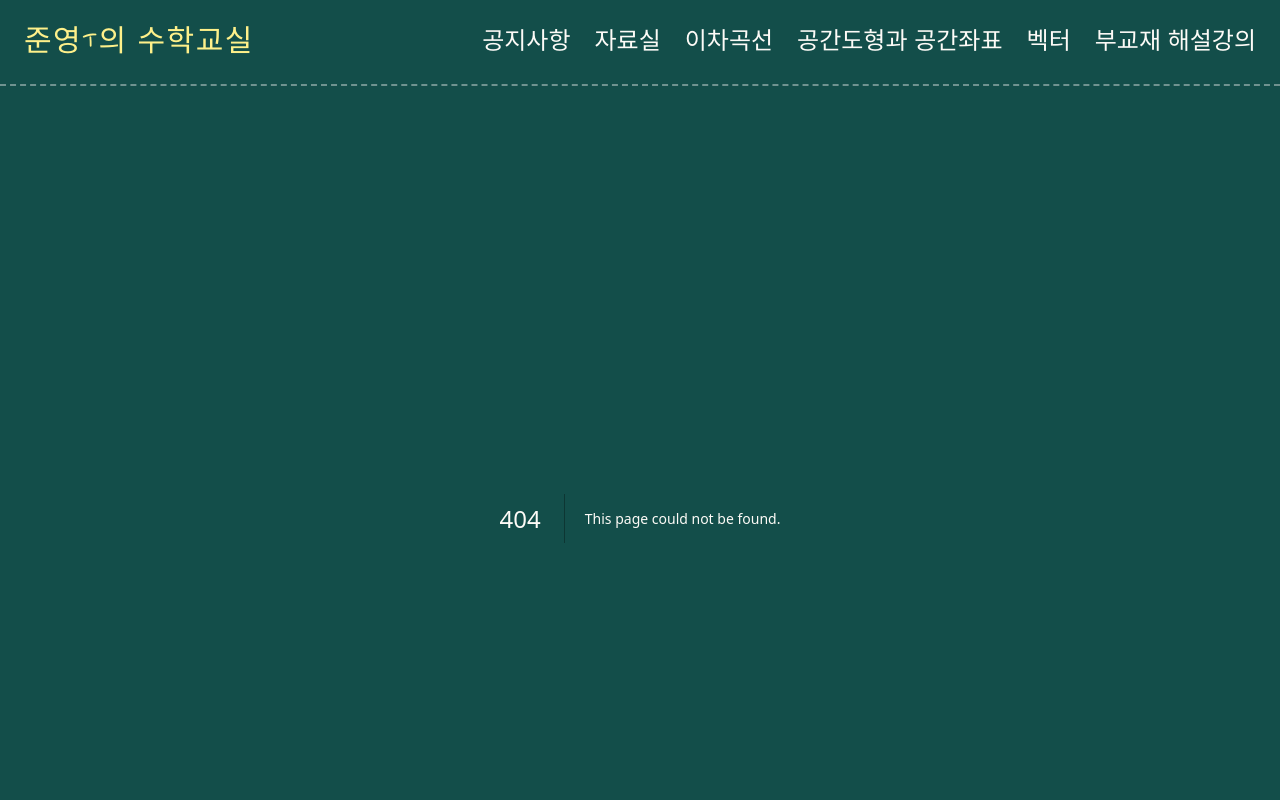
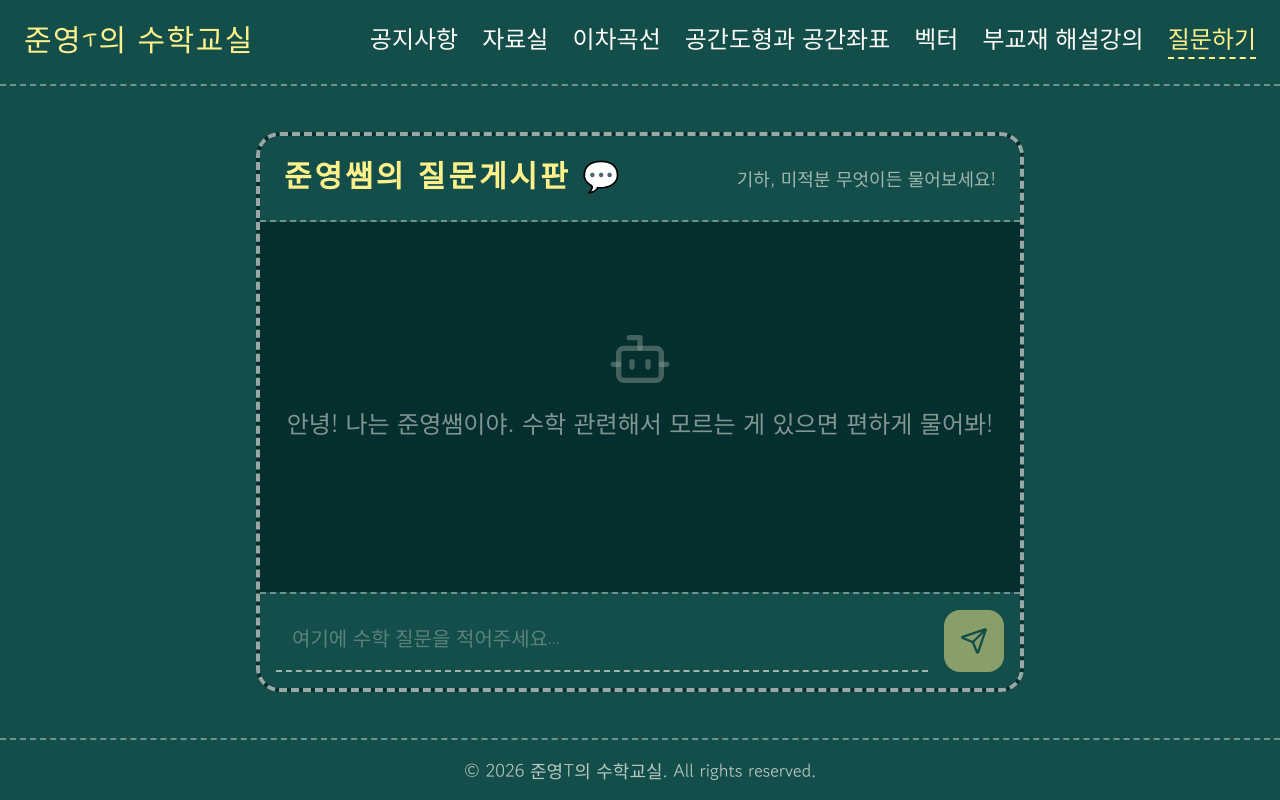
Before and after one commit to wnsdud131700-source/gumstar, a Next.js app: page /chatbot in a window 1280 px wide. Before the commit this address had no page. Shown: the top 800 px of the page. Built offline with nearby package versions, Linux system fonts and the light colour scheme.

Commit message:
feat: add AI math chatbot with streaming UI and Supabase logging

```diff
--- /dev/null
+++ b/app/api/chat/route.ts
@@ -0,0 +1,31 @@
+import { openai } from '@ai-sdk/openai';
+import { streamText } from 'ai';
+import { supabase } from '@/utils/supabase/client';
+
+export const maxDuration = 30;
+
+export async function POST(req: Request) {
+  const { messages } = await req.json();
+
+  // 최신 사용자 메시지 저장
+  const lastMessage = messages[messages.length - 1];
+  if (lastMessage && lastMessage.role === 'user') {
+    await supabase.from('chat_logs').insert([
+      { role: 'user', content: lastMessage.content }
+    ]);
+  }
+
+  const result = await streamText({
+    model: openai('gpt-4o-mini'),
+    system: "너는 '준영쌤의 수학교실'에서 학생들의 수학 질문을 받아주는 친절한 수학 선생님 '준영쌤'이야. 반말과 존댓말을 적절히 섞어 쓰며, 특히 '기하'와 '미적분'에 대해 알기 쉽게 설명해 줘. 칠판에 판서하듯 단계별로 논리적으로 설명해 줘.",
+    messages,
+    onFinish: async (event) => {
+      // AI의 답변이 모두 완료된 후 DB에 저장
+      await supabase.from('chat_logs').insert([
+        { role: 'assistant', content: event.text }
+      ]);
+    }
+  });
+
+  return result.toDataStreamResponse();
+}
--- /dev/null
+++ b/app/chatbot/page.tsx
@@ -0,0 +1,86 @@
+"use client";
+
+import { useChat } from "ai/react";
+import { Send, User, Bot } from "lucide-react";
+import { useEffect, useRef } from "react";
+
+export default function ChatbotPage() {
+  const { messages, input, handleInputChange, handleSubmit, isLoading } = useChat();
+  const messagesEndRef = useRef<HTMLDivElement>(null);
+
+  // 자동 스크롤
+  useEffect(() => {
+    messagesEndRef.current?.scrollIntoView({ behavior: "smooth" });
+  }, [messages]);
+
+  return (
+    <div className="w-full max-w-3xl flex flex-col h-[70vh] border-4 border-dashed border-[#fdfbf7]/60 rounded-3xl relative overflow-hidden bg-teal-950">
+      <div className="p-6 border-b-2 border-dashed border-chalk/40 bg-teal-900 flex items-center justify-between z-10">
+        <h1 className="text-3xl text-chalkYellow tracking-widest font-bold">준영쌤의 질문게시판 💬</h1>
+        <div className="text-chalk/60 font-note text-lg">기하, 미적분 무엇이든 물어보세요!</div>
+      </div>
+
+      <div className="flex-1 overflow-y-auto p-6 space-y-6">
+        {messages.length === 0 && (
+          <div className="h-full flex flex-col items-center justify-center text-chalk/50 font-note text-2xl space-y-4">
+            <Bot className="w-16 h-16 opacity-50" />
+            <p>안녕! 나는 준영쌤이야. 수학 관련해서 모르는 게 있으면 편하게 물어봐!</p>
+          </div>
+        )}
+
+        {messages.map((m) => (
+          <div
+            key={m.id}
+            className={`flex items-start gap-4 ${
+              m.role === "user" ? "flex-row-reverse" : ""
+            }`}
+          >
+            <div className={`p-3 rounded-full shrink-0 ${m.role === "user" ? "bg-chalkYellow text-teal-900" : "bg-teal-800 text-chalk"}`}>
+              {m.role === "user" ? <User size={24} /> : <Bot size={24} />}
+            </div>
+            <div
+              className={`max-w-[80%] p-4 rounded-2xl whitespace-pre-wrap leading-relaxed ${
+                m.role === "user"
+                  ? "bg-chalkYellow/20 border-2 border-chalkYellow text-chalk"
+                  : "bg-teal-800/50 border-2 border-dashed border-chalk/40 text-chalk font-note text-xl"
+              }`}
+            >
+              {m.content}
+            </div>
+          </div>
+        ))}
+        {isLoading && (
+          <div className="flex items-start gap-4">
+            <div className="p-3 rounded-full shrink-0 bg-teal-800 text-chalk">
+              <Bot size={24} className="animate-pulse" />
+            </div>
+            <div className="max-w-[80%] p-4 rounded-2xl bg-teal-800/50 border-2 border-dashed border-chalk/40 text-chalk/60 font-note text-xl animate-pulse">
+              준영쌤이 분필을 끄적이며 고민 중입니다...
+            </div>
+          </div>
+        )}
+        <div ref={messagesEndRef} />
+      </div>
+
+      <form
+        onSubmit={handleSubmit}
+        className="p-4 bg-teal-900 border-t-2 border-dashed border-chalk/40 flex gap-4"
+      >
+        <input
+          value={input}
+          onChange={handleInputChange}
+          placeholder="여기에 수학 질문을 적어주세요..."
+          className="flex-1 bg-transparent border-b-2 border-dashed border-chalk/60 p-4 text-xl focus:outline-none focus:border-chalkYellow transition-colors placeholder:text-chalk/30"
+          disabled={isLoading}
+        />
+        <button
+          type="submit"
+          disabled={isLoading || !input.trim()}
+          className="p-4 bg-chalkYellow text-teal-900 rounded-2xl hover:bg-yellow-200 transition-colors disabled:opacity-50 disabled:cursor-not-allowed"
+        >
+          <Send size={28} />
+        </button>
+      </form>
+    </div>
+  );
+}
--- a/app/layout.tsx
+++ b/app/layout.tsx
@@ -28,6 +28,7 @@ export default function RootLayout({
               <li className="hover:text-chalkYellow cursor-pointer transition-colors"><Link href="#">공간도형과 공간좌표</Link></li>
               <li className="hover:text-chalkYellow cursor-pointer transition-colors"><Link href="#">벡터</Link></li>
               <li className="hover:text-chalkYellow cursor-pointer transition-colors"><Link href="#">부교재 해설강의</Link></li>
+              <li className="hover:text-chalkYellow cursor-pointer transition-colors text-chalkYellow border-b-2 border-chalkYellow border-dashed"><Link href="/chatbot">질문하기</Link></li>
             </ul>
           </nav>
         </header>
--- a/app/page.tsx
+++ b/app/page.tsx
@@ -16,10 +16,15 @@ export default function Home() {
         </p>
       </div>
 
-      <button className="group flex items-center gap-3 px-8 py-4 mt-8 bg-transparent border-2 border-dashed border-chalkYellow text-chalkYellow text-2xl rounded-2xl hover:bg-chalkYellow hover:text-teal-900 transition-all duration-300">
-        <Pencil className="w-6 h-6 group-hover:animate-bounce" />
-        <span>시작하기</span>
-      </button>
+      <div className="flex gap-4 mt-8">
+        <button className="group flex items-center gap-3 px-8 py-4 bg-transparent border-2 border-dashed border-chalkYellow text-chalkYellow text-2xl rounded-2xl hover:bg-chalkYellow hover:text-teal-900 transition-all duration-300">
+          <Pencil className="w-6 h-6 group-hover:animate-bounce" />
+          <span>시작하기</span>
+        </button>
+        <a href="/chatbot" className="group flex items-center gap-3 px-8 py-4 bg-transparent border-2 border-dashed border-chalk text-chalk text-2xl rounded-2xl hover:bg-chalk hover:text-teal-900 transition-all duration-300">
+          <span>질문하기 💬</span>
+        </a>
+      </div>
     </section>
   );
 }
--- a/package.json
+++ b/package.json
@@ -13,7 +13,9 @@
     "react": "^18",
     "react-dom": "^18",
     "lucide-react": "^0.412.0",
-    "@supabase/supabase-js": "^2.44.4"
+    "@supabase/supabase-js": "^2.44.4",
+    "ai": "^3.3.0",
+    "@ai-sdk/openai": "^0.0.40"
   },
   "devDependencies": {
     "@types/node": "^20",
```
Also changed, not shown: 1 other file (tests, documents, lock files or other folders).
